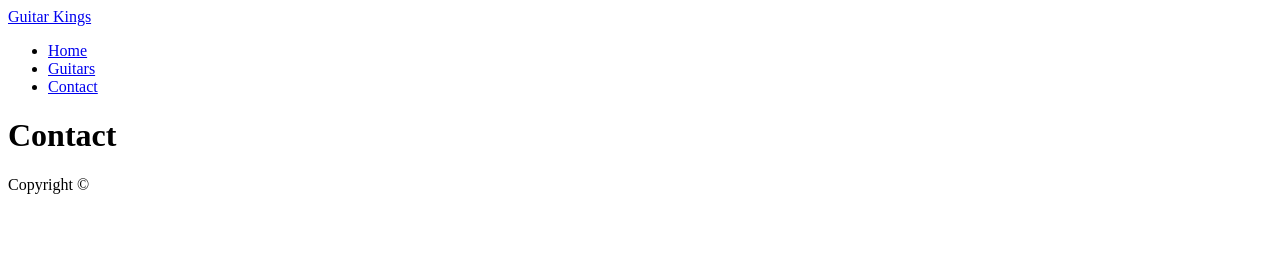
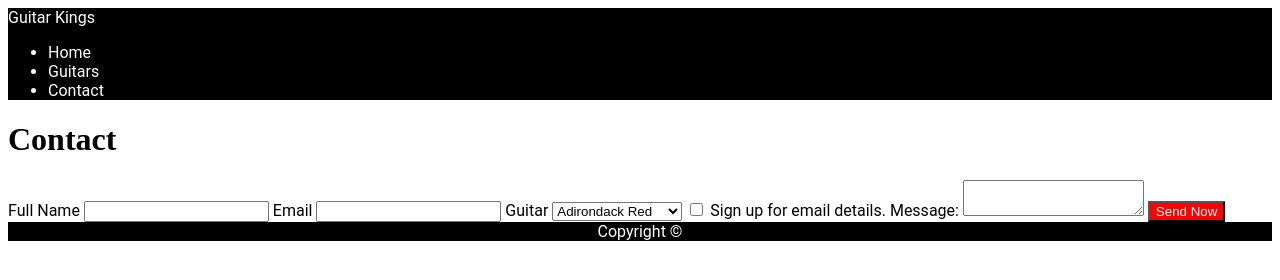
Before and after one commit to wanawsha/guitar-kings-project, a plain HTML site: page contact.html in a window 1280 px wide. Drawn offline with Linux system fonts and the light colour scheme; a web font is replaced by a local one.

Commit message:
Added contact form

```diff
--- a/contact.html
+++ b/contact.html
@@ -5,6 +5,7 @@
         <meta name="description" content="Contact page">
         <meta name="viewport" content="width=device-width, initial-scale=1.0">
         <title>Contact</title>
+        <link href="css/style.css" rel="stylesheet">
     </head>
     <body>
         <header>
@@ -19,6 +20,21 @@
         </header>
         <main>
             <h1>Contact</h1>
+            <form method="post">
+                <label for="name">Full Name</label>
+                <input type="text" name="name" id="name" class="form__input" required>
+                <label for="email">Email</label>
+                <input type="email" name="email" id="email" class="form__input" required>
+                <label for="guitar">Guitar</label>
+                <select id="select-guitar" >
+                    <option value="Adirondack Red">Adirondack Red</option>
+                    <option value="Adirondack Blue">Adirondack Blue</option> <option value="Adirondack Green">Adirondack Green</option>
+                </select>
+                <input type="checkbox" id="email-updates" name="email-updates">
+                <label for="email-updates">Sign up for email details.</label>
+                <label for="message">Message:</label>
+                <textarea id="message" name="message"></textarea>
+                <input type="submit" value="Send Now" class="cta">
         </main>
         <footer>
             Copyright &copy;
```
Also changed, not shown: guitars.html (+1 -0 lines).
